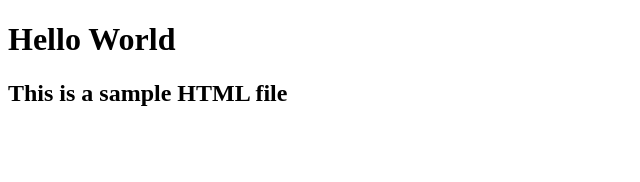
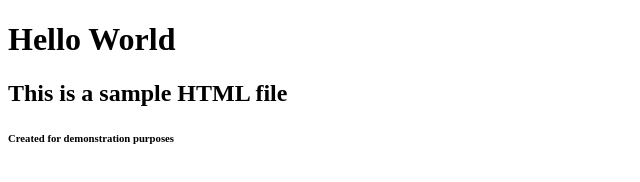
Before and after one commit to mananrathi23/new_Github, a plain HTML site: page index.html in a window 1280 px wide. Shown: the whole page, without its empty margins (0-640 px from the left). Drawn offline with Linux system fonts and the light colour scheme.

Commit message:
this is abc branch

```diff
--- a/index.html
+++ b/index.html
@@ -6,6 +6,7 @@
     <title>Document</title>
     <h1>Hello World</h1>
     <h2>This is a sample HTML file</h2>
+    <h6>Created for demonstration purposes</h6>
 </head>
 <body>
 
```
